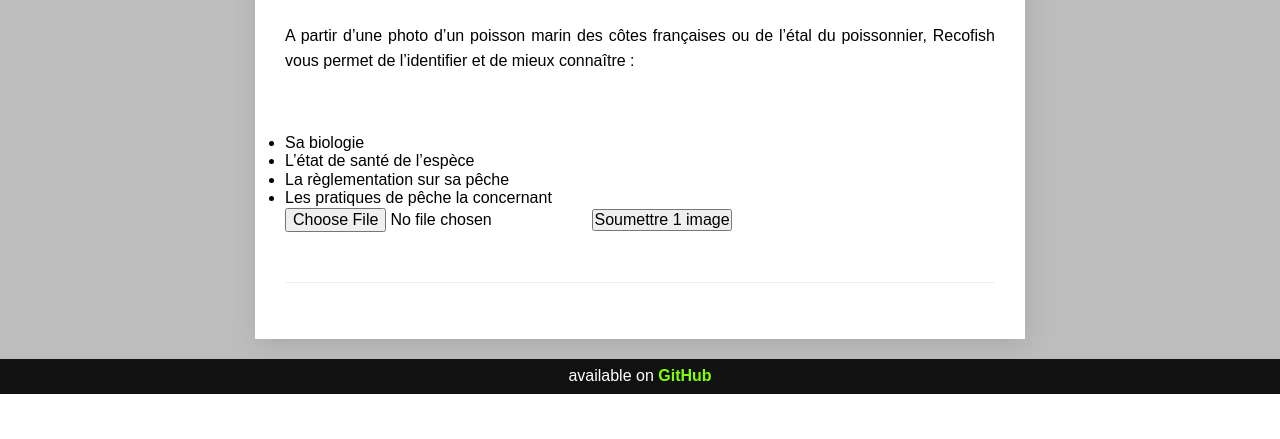
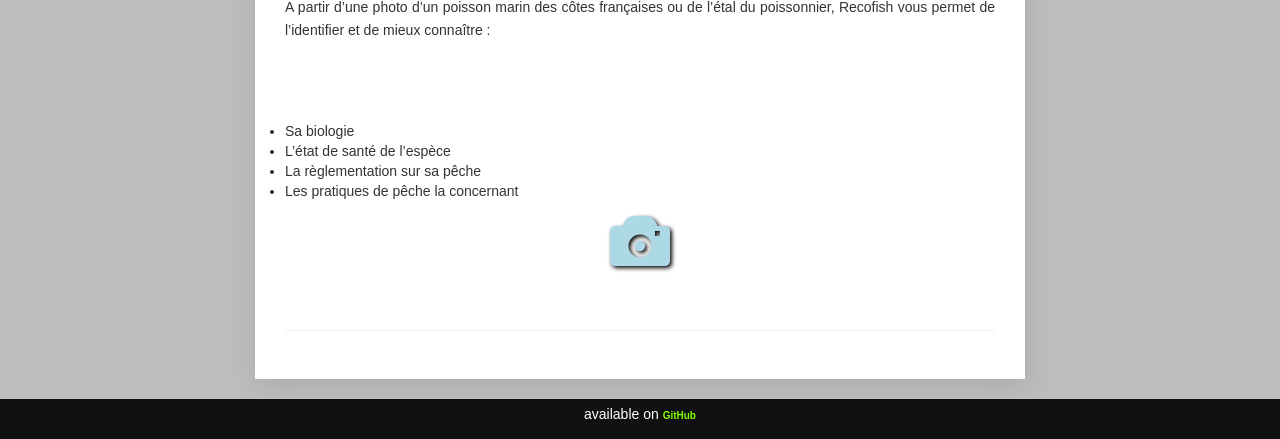
Before and after one commit to egoetz-zz/recofish-demoapp, a Flask app: page / in a window 1280 px wide. Shown: the part 410-849 px from the top of the page. Before the commit the page ends 804 px from the top, so only its background shows below. Run offline with Flask 3, Linux system fonts and the light colour scheme; some libraries are stand-ins or nearby versions.

Commit message:
Camera button replace input file+submit buttons

```diff
--- a/app/static/css/style.css
+++ b/app/static/css/style.css
@@ -71,6 +71,15 @@
   margin: 0 30px;
   text-align: center;
   border-top: 1px solid #efefef;
+}
+
+.btn {
+  background-color: DarkBlue;
+  border: none;
+  color: white;
+  padding: 12px 16px;
+  font-size: 26px;
+  cursor: pointer;
 }
 
 #btnAdd {
@@ -163,3 +172,24 @@
   border: 2px solid black;
   text-align: right;
 }
+#camera--trigger
+{
+    width: 200px;
+    background-color: black;
+    color: white;
+    font-size: 16px;
+    border-radius: 30px;
+    border: none;
+    padding: 15px 20px;
+    text-align: center;
+    box-shadow: 0 5px 10px 0 rgba(0,0,0,0.2);
+    position: fixed;
+    bottom: 30px;
+    left: calc(50% - 100px);
+}
+
+#capture
+{
+    width: 100%;
+    text-align: center;
+}
--- a/app/templates/base.html
+++ b/app/templates/base.html
@@ -16,6 +16,10 @@
   <link rel="apple-touch-icon" href="{{ url_for('static', filename='images/icons/icon-152x152.png') }}">
 
   <link rel="icon" href="{{ url_for('static', filename='favicon.ico') }}" type="image/x-icon">
+
+  <link rel="stylesheet" href="https://cdnjs.cloudflare.com/ajax/libs/font-awesome/4.7.0/css/font-awesome.min.css">
+  <link rel="stylesheet" href="https://maxcdn.bootstrapcdn.com/bootstrap/3.3.7/css/bootstrap.min.css">
+
   <link rel="stylesheet" href="https://cdnjs.cloudflare.com/ajax/libs/normalize/5.0.0/normalize.min.css">
   <link rel="stylesheet" href="{{ url_for('static', filename='css/style.css') }}">
   <link rel="stylesheet" href="https://fonts.googleapis.com/css?family=Open+Sans">
--- a/app/templates/main/index.html
+++ b/app/templates/main/index.html
@@ -17,9 +17,12 @@
       </ul>
       </div>
       <div id="capture">
-          <form method="POST" enctype="multipart/form-data" action="/classify">
-              <input type="file" name='image' id='select_image' accept="image/x-png,image/jpeg,image/gif"/>
-              <input type=submit value='Soumettre 1 image'>
+          <form name="classify" method="POST" enctype="multipart/form-data" action="/classify">
+              <label for='select_image' style="width:250px;">
+              <i class="glyphicon glyphicon-camera" style="font-size:60px;color:lightblue;text-shadow:2px 2px 4px #000000;"></i>
+              </label>
+              <input type="file" style='display:none;' name='image' id='select_image' accept="image/x-png,image/jpeg,image/gif" capture="environment" onChange='document.classify.submit();'/>
+<!--              <input type=submit value='Soumettre 1 image'> -->
           </form>
       </div>
   </main>
@@ -30,6 +33,14 @@
 {% endblock %}
 {% block scripts %}
 <script>
+
+cameraTrigger.onclick = function() {
+    cameraSensor.width = cameraView.videoWidth;
+    cameraSensor.height = cameraView.videoHeight;
+    cameraSensor.getContext("2d").drawImage(cameraView, 0, 0);
+    cameraOutput.src = cameraSensor.toDataURL("image/webp");
+    cameraOutput.classList.add("taken");
+};
 function callProcessImage(fileInput, previewID) {
     processSingleImage(fileInput, previewID);
 }
--- a/app/templates/success.html
+++ b/app/templates/success.html
@@ -17,7 +17,7 @@
                             <input type="text" value="{{ predictions.ns1 }}" hidden>
                             <i>{{ predictions.ns1 }}</i><br> {{ predictions.nc1}} : {{ predictions.prob1 }} %
                         </td>
-                        <td class="valid"><input type="submit" value="Valider" ></td>
+                        <td class="valid"><input type="submit" value="Oui, c'est mon poisson !" ></td>
                       </tr>
                 </table>
             </div>
@@ -34,7 +34,7 @@
                             <input type="text" value="{{ predictions.ns2 }}" hidden>
                             <i>{{ predictions.ns2 }}</i><br> {{ predictions.nc2}} : {{ predictions.prob2 }} %
                         </td>
-                        <td class="valid"><input type="submit" value="Valider" ></td>
+                        <td class="valid"><input type="submit" value="Oui, c'est mon poisson !" ></td>
                       </tr>
                 </table>
             </div>
@@ -51,7 +51,7 @@
                             <input type="text" value="{{ predictions.ns2 }}" hidden>
                             <i>{{ predictions.ns3 }}</i><br> {{ predictions.nc3}} : {{ predictions.prob3 }} %
                         </td>
-                        <td class="valid"><input type="submit" value="Valider" ></td>
+                        <td class="valid"><input type="submit" value="Oui, c'est mon poisson !" ></td>
                       </tr>
                 </table>
             </div>
```
